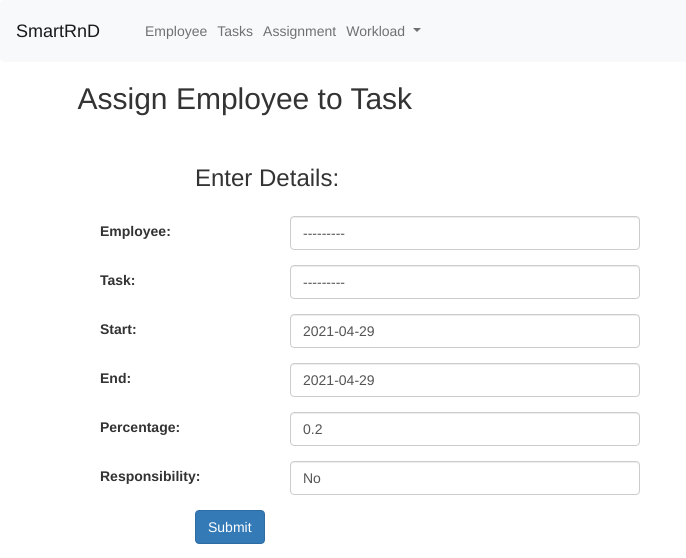
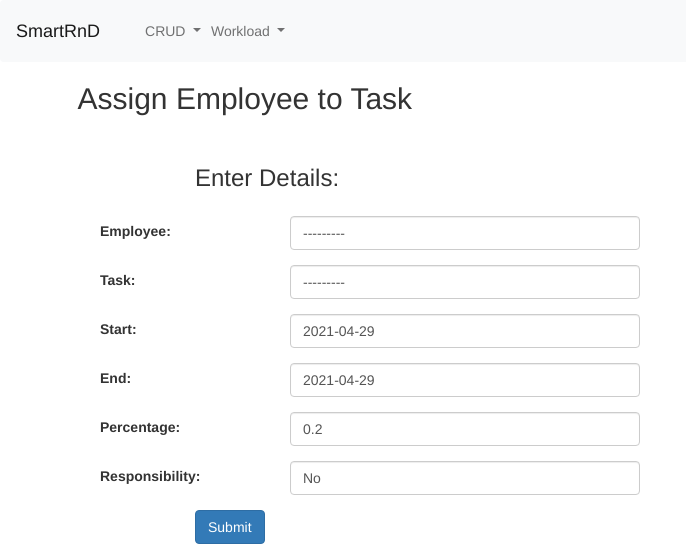
Before and after one commit to Levino614/new_im_project, a Django app: page /add_new_ass/ in a window 1280 px wide. Shown: the top 558 px of the page, without its empty margins (0-686 px from the left). Run offline with Django 3.2, Linux system fonts and the light colour scheme; data comes from the database, SQL or seed files in the repository; some libraries are stand-ins or nearby versions.

Commit message:
navbar update

```diff
--- a/im_erp/erpapp/Templates/base.html
+++ b/im_erp/erpapp/Templates/base.html
@@ -14,29 +14,30 @@
     <!-- Navigationbar -->
     <nav class="navbar navbar-expand-lg navbar-light bg-light">
       <div class="container-fluid">
-        <a class="navbar-brand" href="/"><!--<img src="images/SmartRnD.png">-->SmartRnD</a>
+        <a class="navbar-brand" href="/"><!--<img src="/images/SmartRnD.png">-->SmartRnD</a>
         <button class="navbar-toggler" type="button" data-bs-toggle="collapse" data-bs-target="#navbarNav" aria-controls="navbarNav" aria-expanded="false" aria-label="Toggle navigation">
           <span class="navbar-toggler-icon"></span>
         </button>
         <div class="collapse navbar-collapse" id="navbarNav">
           <ul class="navbar-nav">
-            <li class="nav-item">
-              <a class="nav-link" href="/employee">Employee</a>
-            </li>
-            <li class="nav-item">
-              <a class="nav-link" href="/tasks">Tasks</a>
-            </li>
-            <li class="nav-item">
-              <a class="nav-link" href="/assignments">Assignment</a>
+            <li class="nav-item dropdown">
+                <a class="nav-link dropdown-toggle" href="#" id="navbarDropdown1" role="button" data-bs-toggle="dropdown" aria-expanded="false">
+                CRUD
+                </a>
+                <ul class="dropdown-menu" aria-labelledby="navbarDropdown">
+                    <li><a class="dropdown-item" href="/employee">Employee</a></li>
+                    <li><a class="dropdown-item" href="/tasks">Tasks</a></li>
+                    <li><a class="dropdown-item" href="/assignments">Assignments</a></li>
+                </ul>
             </li>
             <li class="nav-item dropdown">
-                <a class="nav-link dropdown-toggle" href="#" id="navbarDropdown" role="button" data-bs-toggle="dropdown" aria-expanded="false">
+                <a class="nav-link dropdown-toggle" href="#" id="navbarDropdown2" role="button" data-bs-toggle="dropdown" aria-expanded="false">
                 Workload
                 </a>
                 <ul class="dropdown-menu" aria-labelledby="navbarDropdown">
                     <li><a class="dropdown-item" href="/employee_task">Employee/Tasks</a></li>
                     <li><a class="dropdown-item" href="/employee_time">Employee/Time</a></li>
-                    <li><a class="dropdown-item" href="/task_time">Projects/Time</a></li>
+                    <li><a class="dropdown-item" href="/task_time">Tasks/Time</a></li>
                 </ul>
             </li>
           </ul>
```
